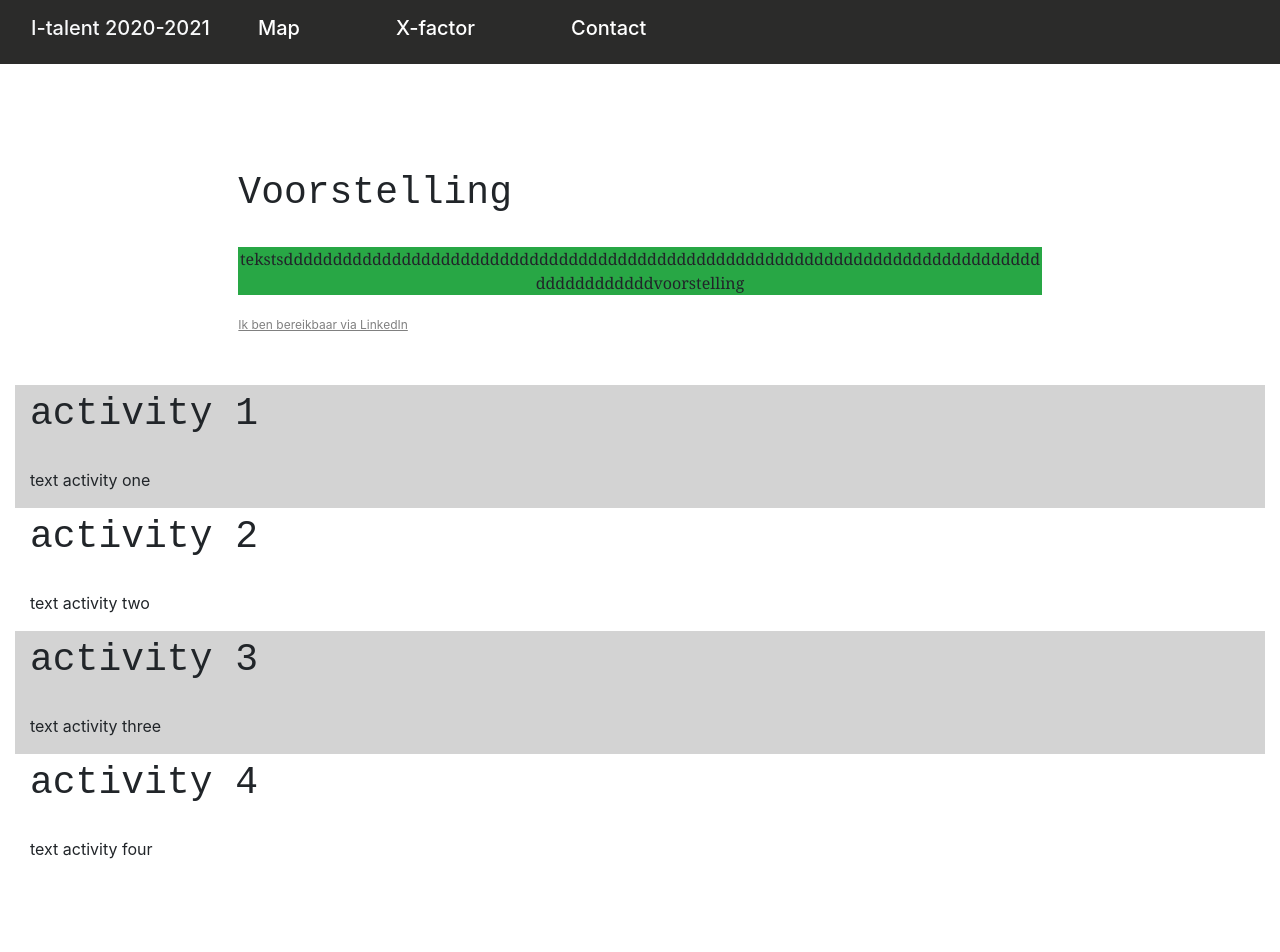
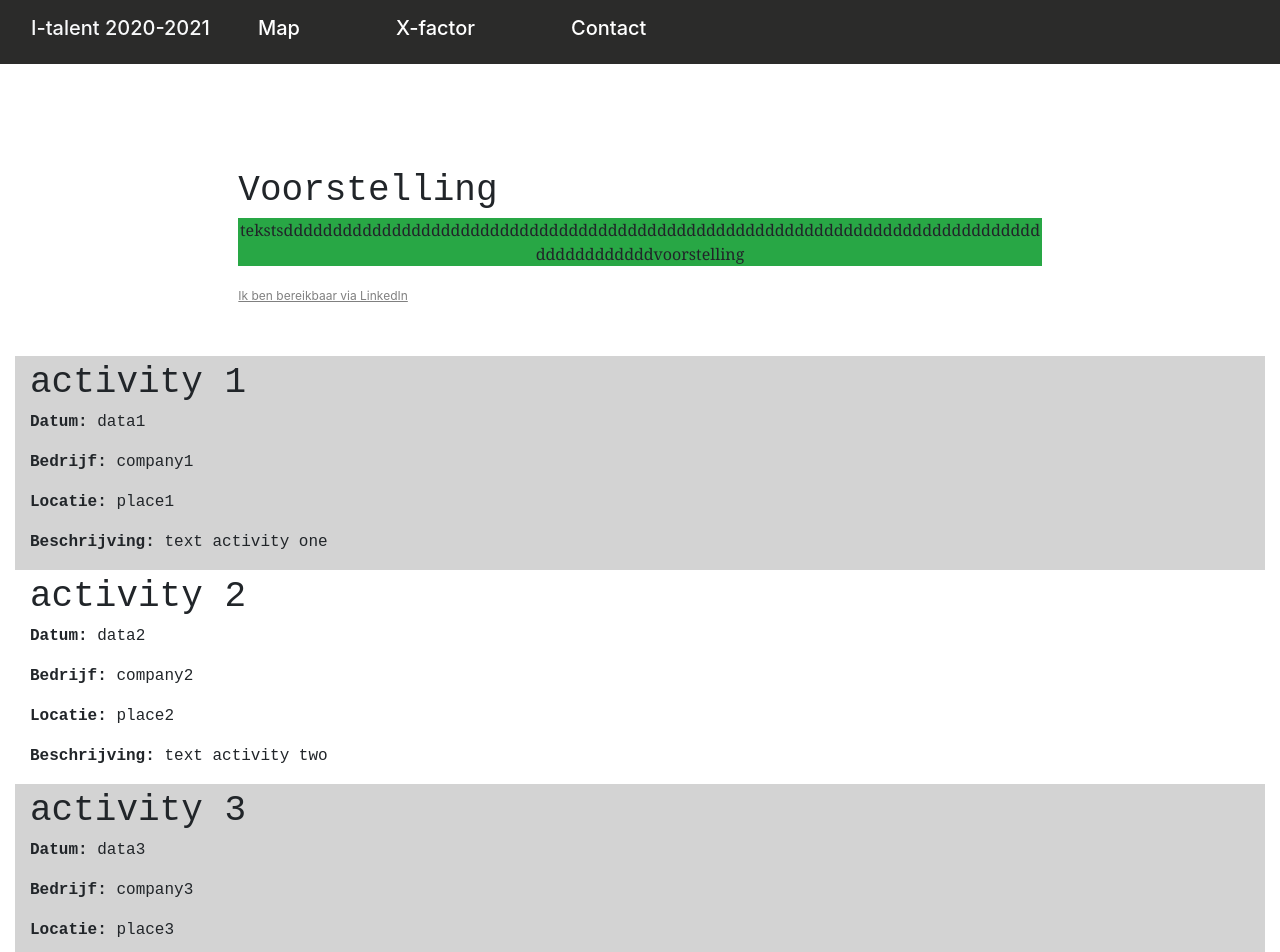
Before and after one commit to MikailMercan1/italent_Mikail_Mercan, an Angular app: page / in a window 1280 px wide. Shown: the top 952 px of the page. Before the commit the page ends 877 px from the top, so only its background shows below. Built offline with nearby package versions, Linux system fonts and the light colour scheme.

Commit message:
improvements

```diff
--- a/src/app/belgium-map/belgium-map.component.html
+++ b/src/app/belgium-map/belgium-map.component.html
@@ -51,6 +51,5 @@
     </div>
 </div>
 <div class="warning-text-div center-div">
-    <h5 class="center-text">Please refrain from using the map page on a screen of size lower than 960 x 660.
-    </h5>
+    <h5 class="center-text">De kaart is enkel beschikbaar wanneer het <br> scherm minstens 960 x 660 pixels groot is.</h5>
 </div>
--- a/src/app/home/home.component.css
+++ b/src/app/home/home.component.css
@@ -5,8 +5,8 @@
 
 .title {
     font-family: 'Courier New', Courier, monospace;
-    font-size: 38px;
-    margin-bottom: 26px;
+    font-size: 36px;
+    margin-bottom: 0px;
 
 }
 
@@ -50,3 +50,7 @@
     font-size: 12px;
 
 }
+
+.style{
+    font-family: 'Courier New', Courier, monospace;
+}
--- a/src/app/home/home.component.html
+++ b/src/app/home/home.component.html
@@ -50,23 +50,35 @@
     </div>
     <div class="row center all-activity-div">
         <div class="col-12 activity-div" id="card0">
-            <p class="title" id="title0">Activity</p>
-            <p class="activity-text" id="description0">tekstsddddddddddddddddddddddddddddddddddddddddddddddddddddvoorstelling</p>
+            <p class="title" id="title0"></p>
+            <p class="style" id="date0"></p>
+            <p class="style" id="company0"></p>
+            <p class="style" id="place0"></p>
+            <p class="activity-text style" id="description0"></p>
         </div>
 
         <div class="col-12" id="card1">
-            <p class="title" id="title1">Activity</p>
-            <p class="activity-text" id="description1">tekstsddddddddddddddddddddddddddddddddddddddddddddddddddddvoorstelling</p>
+            <p class="title" id="title1"></p>
+            <p class="style" id="date1"></p>
+            <p class="style" id="company1"></p>
+            <p class="style" id="place1"></p>
+            <p class="activity-text style" id="description1"></p>
         </div>
 
         <div class="col-12" id="card2">
-            <p class="title" id="title2">Activity</p>
-            <p class="activity-text" id="description2">tekstsddddddddddddddddddddddddddddddddddddddddddddddddddddvoorstelling</p>
+            <p class="title" id="title2"></p>
+            <p class="style" id="date2"></p>
+            <p class="style" id="company2"></p>
+            <p class="style" id="place2"></p>
+            <p class="activity-text style" id="description2"></p>
         </div>
 
         <div class="col-12" id="card3">
-            <p class="title" id="title3">Activity</p>
-            <p class="activity-text" id="description3">tekstsddddddddddddddddddddddddddddddddddddddddddddddddddddvoorstelling</p>
+            <p class="title" id="title3"></p>
+            <p class="style" id="date3"></p>
+            <p class="style" id="company3"></p>
+            <p class="style" id="place3"></p>
+            <p class="activity-text style" id="description3"></p>
         </div>
 
     </div>
--- a/src/app/home/home.component.ts
+++ b/src/app/home/home.component.ts
@@ -11,6 +11,9 @@ export class HomeComponent implements OnInit {
 
   products = (jsonData as any).default;
   titles = []
+  dates = []
+  companies = []
+  places = []
   descriptions = []
 
   constructor() { }
@@ -18,14 +21,24 @@ export class HomeComponent implements OnInit {
   ngOnInit(): void {
     for (let item of this.products){
       this.titles.push(item.name)
+      this.dates.push(item.date)
+      this.companies.push(item.company)
+      this.places.push(item.place)
       this.descriptions.push(item.text)
     }
     for (let i = 0; i <this.titles.length; i++){
       var idTitle = "title" + i
       var idDescription = "description" + i
       var idCard = "card" + i
+      var idDate = "date" + i
+      var idCompany = "company" + i
+      var idPlace = "place" + i
       document.getElementById(idTitle).innerHTML = this.titles[i];
-      document.getElementById(idDescription).innerHTML = this.descriptions[i];
+      document.getElementById(idDate).innerHTML = "<b>Datum: </b>" + this.dates[i];
+      document.getElementById(idCompany).innerHTML = "<b>Bedrijf: </b>" + this.companies[i];
+      document.getElementById(idPlace).innerHTML = "<b>Locatie: </b>" + this.places[i];
+      document.getElementById(idDescription).innerHTML = "<b>Beschrijving: </b>" + this.descriptions[i];
+
       if(i % 2 == 0){
         document.getElementById(idCard).style.backgroundColor = "lightgrey"
       }
--- a/src/assets/data-all-events/all-events.json
+++ b/src/assets/data-all-events/all-events.json
@@ -2,21 +2,33 @@
     {
         "id": 0,
         "name": "activity 1",
+        "date": "data1",
+        "company": "company1",
+        "place": "place1",
         "text": "text activity one"
     },
     {
         "id": 1,
         "name": "activity 2",
+        "date": "data2",
+        "company": "company2",
+        "place": "place2",
         "text": "text activity two"
     },
     {
         "id": 2,
         "name": "activity 3",
+        "date": "data3",
+        "company": "company3",
+        "place": "place3",
         "text": "text activity three"
     },
     {
         "id": 3,
         "name": "activity 4",
+        "date": "data4",
+        "company": "company4",
+        "place": "place4",
         "text": "text activity four"
     }
 ]
```
Also changed, not shown: src/app/x-factor/x-factor.component.css (line endings or trailing spaces).
